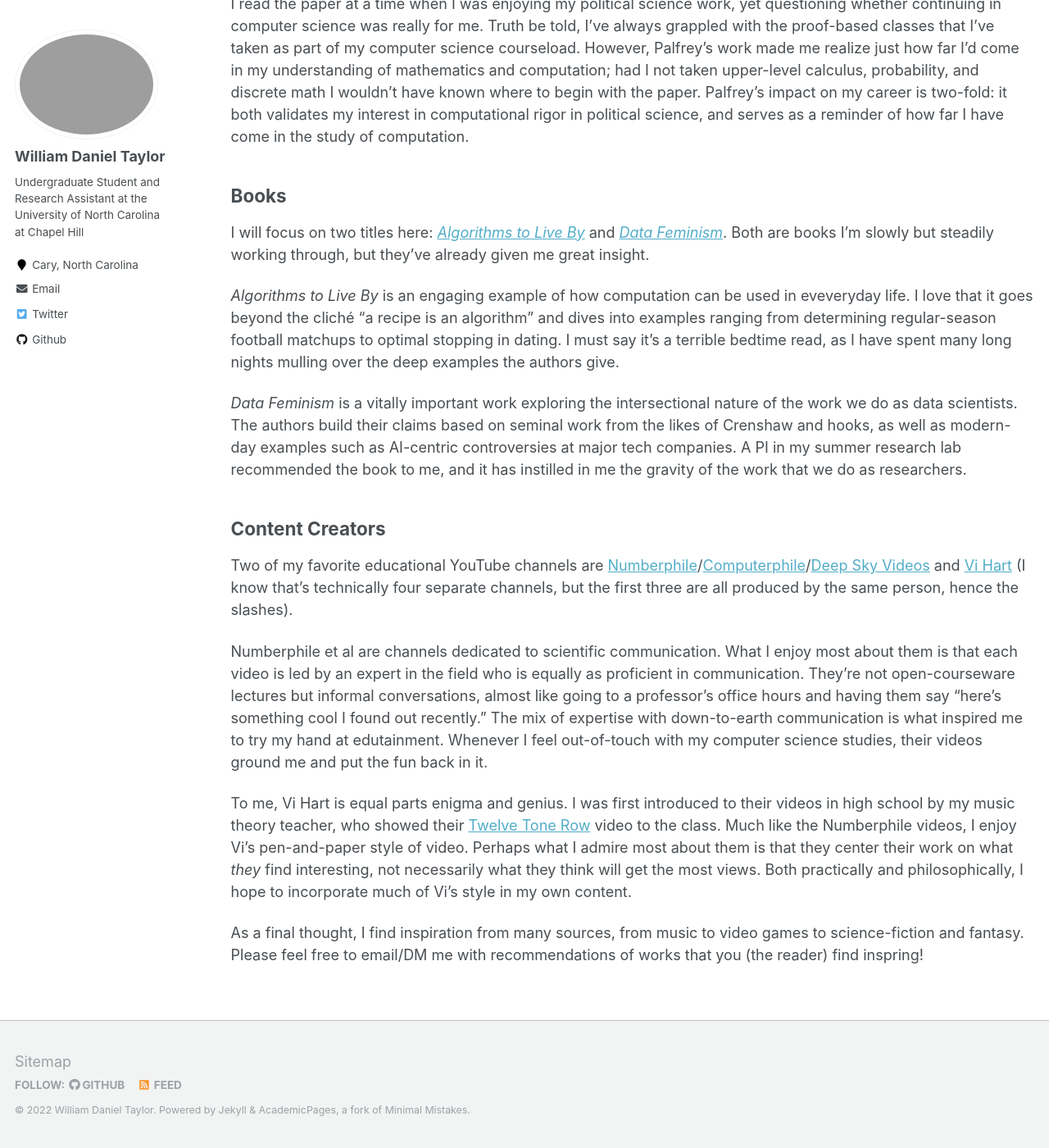
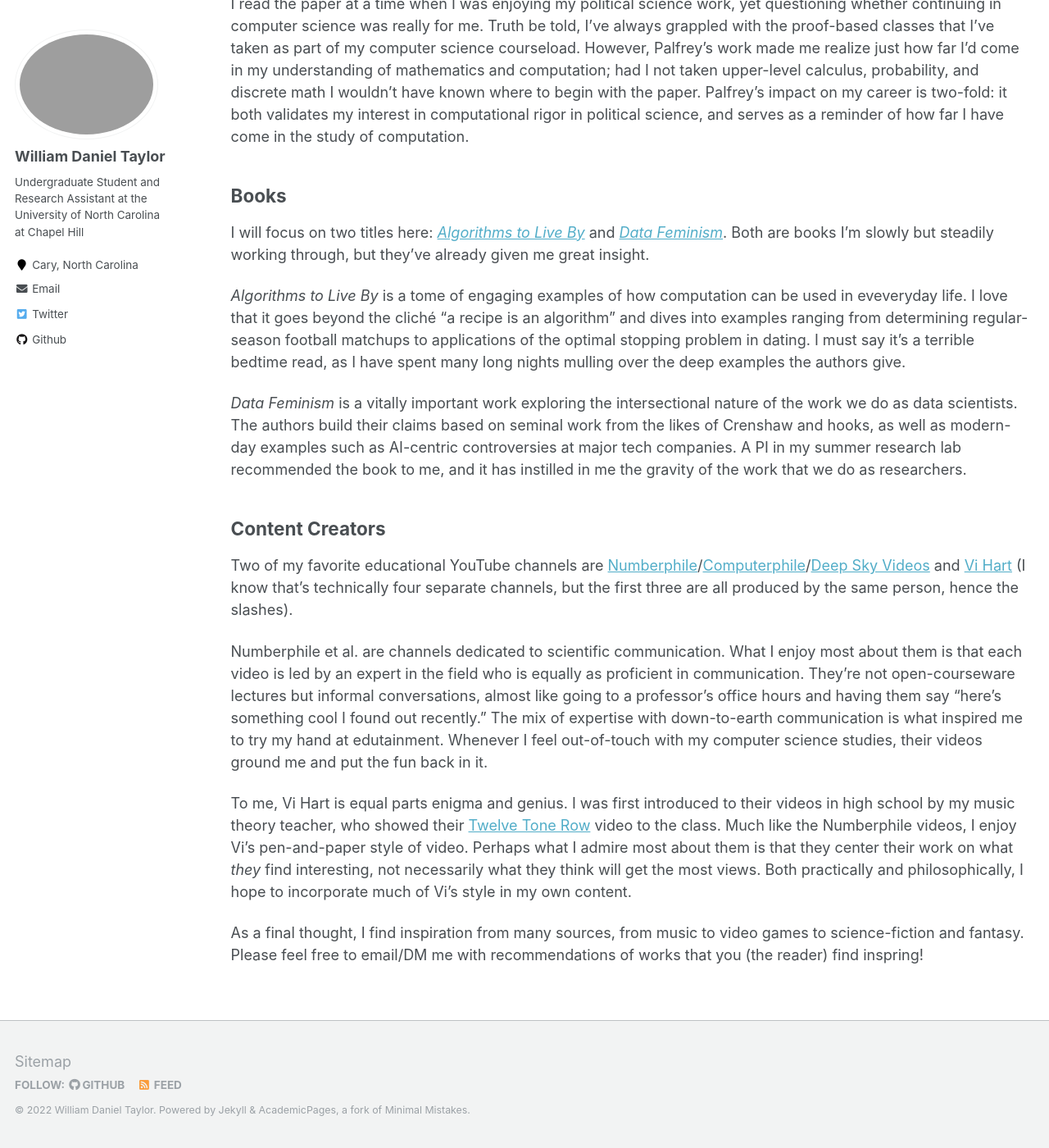
Before and after one commit to wdtaylor30/wdtaylor30.github.io, a Jekyll site: the page built from _pages/inspirations.md, in a window 1280 px wide and 1400 px high, scrolled down 449 px. Shown: the whole window at 82% size. Built offline with Jekyll 4.4.1, drawn with Linux system fonts in a browser that asks for light colours.

Commit message:
reworded inspirations.md

```diff
--- a/_pages/inspirations.md
+++ b/_pages/inspirations.md
@@ -19,14 +19,14 @@
 ## Books
 I will focus on two titles here: [*Algorithms to Live By*](https://www.amazon.com/Algorithms-to-Live-By-audiobook/dp/B01D24NAL6/ref=sr_1_1?keywords=algorithms+to+live+by&qid=1640828447&sprefix=algorithms+to+%2Caps%2C310&sr=8-1) and [*Data Feminism*](https://www.amazon.com/Data-Feminism/dp/B08HSHRVVW/ref=sr_1_1?keywords=data+feminism&qid=1640828473&s=audible&sprefix=data+fem%2Caudible%2C157&sr=1-1). Both are books I'm slowly but steadily working through, but they've already given me great insight.
 
-*Algorithms to Live By* is an engaging example of how computation can be used in eveveryday life. I love that it goes beyond the cliché "a recipe is an algorithm" and dives into examples ranging from determining regular-season football matchups to optimal stopping in dating. I must say it's a terrible bedtime read, as I have spent many long nights mulling over the deep examples the authors give.
+*Algorithms to Live By* is a tome of engaging examples of how computation can be used in eveveryday life. I love that it goes beyond the cliché "a recipe is an algorithm" and dives into examples ranging from determining regular-season football matchups to applications of the optimal stopping problem in dating. I must say it's a terrible bedtime read, as I have spent many long nights mulling over the deep examples the authors give.
 
 *Data Feminism* is a vitally important work exploring the intersectional nature of the work we do as data scientists. The authors build their claims based on seminal work from the likes of Crenshaw and hooks, as well as modern-day examples such as AI-centric controversies at major tech companies. A PI in my summer research lab recommended the book to me, and it has instilled in me the gravity of the work that we do as researchers.
 
 ## Content Creators
 Two of my favorite educational YouTube channels are [Numberphile](https://www.youtube.com/c/numberphile)/[Computerphile](https://www.youtube.com/user/Computerphile)/[Deep Sky Videos](https://www.youtube.com/user/DeepSkyVideos) and [Vi Hart](https://www.youtube.com/user/Vihart) (I know that's technically four separate channels, but the first three are all produced by the same person, hence the slashes).
 
-Numberphile et al are channels dedicated to scientific communication. What I enjoy most about them is that each video is led by an expert in the field who is equally as proficient in communication. They're not open-courseware lectures but informal conversations, almost like going to a professor's office hours and having them say "here's something cool I found out recently." The mix of expertise with down-to-earth communication is what inspired me to try my hand at edutainment. Whenever I feel out-of-touch with my computer science studies, their videos ground me and put the fun back in it.
+Numberphile et al. are channels dedicated to scientific communication. What I enjoy most about them is that each video is led by an expert in the field who is equally as proficient in communication. They're not open-courseware lectures but informal conversations, almost like going to a professor's office hours and having them say "here's something cool I found out recently." The mix of expertise with down-to-earth communication is what inspired me to try my hand at edutainment. Whenever I feel out-of-touch with my computer science studies, their videos ground me and put the fun back in it.
 
 To me, Vi Hart is equal parts enigma and genius. I was first introduced to their videos in high school by my music theory teacher, who showed their [Twelve Tone Row](https://www.youtube.com/watch?v=4niz8TfY794) video to the class. Much like the Numberphile videos, I enjoy Vi's pen-and-paper style of video. Perhaps what I admire most about them is that they center their work on what *they* find interesting, not necessarily what they think will get the most views. Both practically and philosophically, I hope to incorporate much of Vi's style in my own content.
 
```
